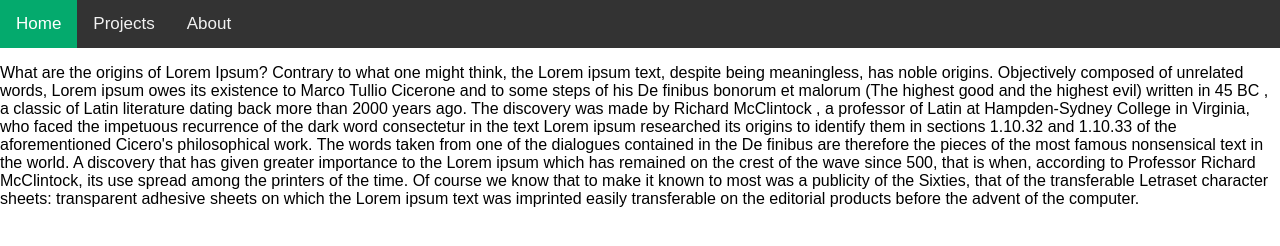
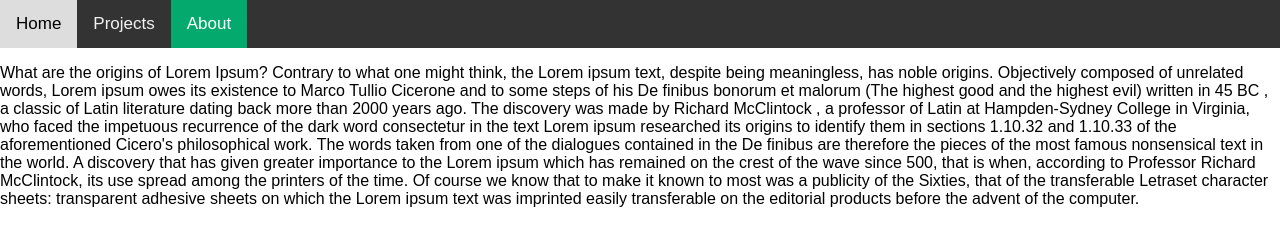
Before and after one commit to TotorRuns/TotorRuns-webpage, a plain HTML site: page about.html in a window 1280 px wide. Drawn offline with Linux system fonts and the light colour scheme.

Commit message:
Fixed the active class bug
The home button would stay green even on other pages, so I had to change where the class tag "active" was for each page.

```diff
--- a/about.html
+++ b/about.html
@@ -13,11 +13,11 @@
 <body>
     <!--Top Nav Bar-->
     <div class="topnav">
-        <a class="active" href="index.html">Home</a>
+        <a href="index.html">Home</a>
         <!--<a href="#news">News</a>-->
         <!--<a href="#contact">Contact</a>-->
         <a href="projects.html">Projects</a>
-        <a href="about.html">About</a>
+        <a class="active" href="about.html">About</a>
     </div>
 
     <p>
```
Also changed, not shown: projects.html (+2 -2 lines).
